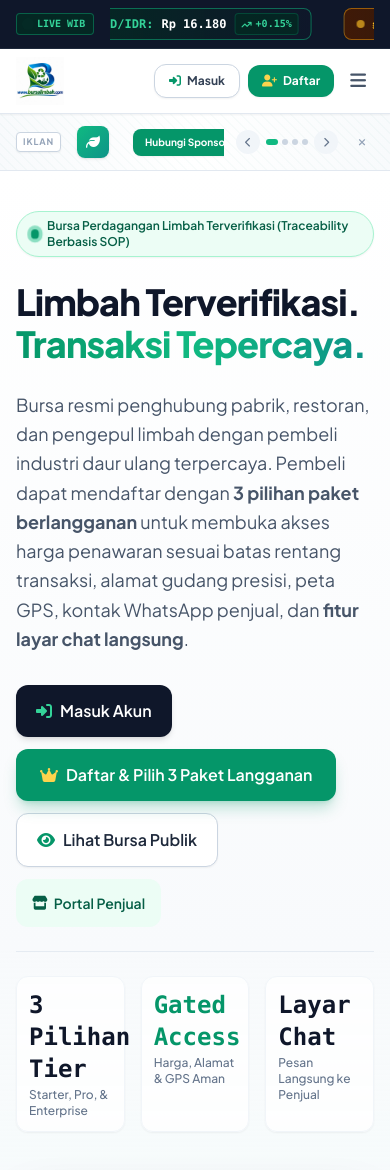
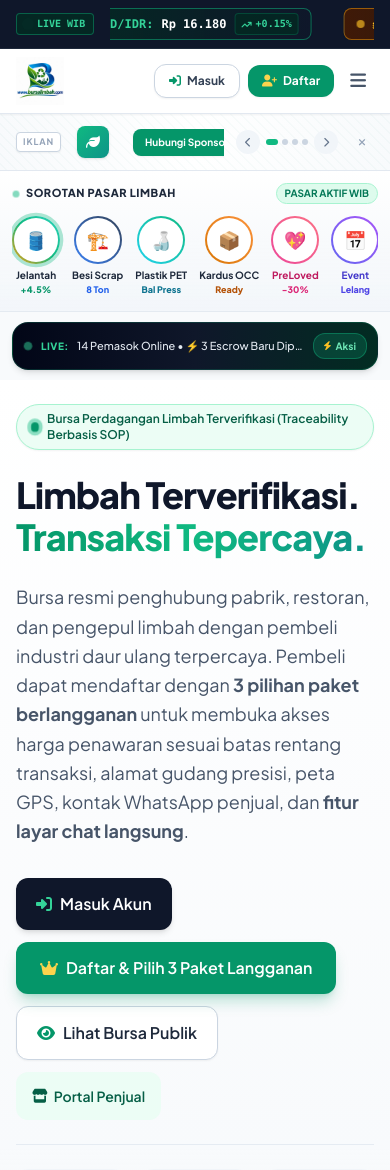
Before and after one commit to gamantha/bursalimbah, a PHP site: page / in a window 390 px wide. Shown: the top 1170 px of the page. Run offline with PHP 8.4, Linux system fonts and the light colour scheme; some libraries are stand-ins or nearby versions.

Commit message:
feat: tampilan mobile view lebih dinamis (story discovery hub, banner aktivitas realtime, bilah pencarian instan, dan bottom sheet aksi cepat)

```diff
--- a/css/style.css
+++ b/css/style.css
@@ -217,3 +217,56 @@ input[type="range"] {
 .mobile-safe-bottom {
   padding-bottom: max(env(safe-area-inset-bottom, 0px), 6px);
 }
+
+/* Mobile Dynamic Interactive Elements */
+@keyframes storyPulse {
+  0%, 100% {
+    box-shadow: 0 0 0 2px rgba(16, 185, 129, 0.6);
+  }
+  50% {
+    box-shadow: 0 0 0 4px rgba(16, 185, 129, 0.2);
+  }
+}
+
+.story-ring-active {
+  animation: storyPulse 2s infinite ease-in-out;
+}
+
+@keyframes liveBadgeBlink {
+  0%, 100% { opacity: 1; transform: scale(1); }
+  50% { opacity: 0.5; transform: scale(0.85); }
+}
+
+.live-badge-dot {
+  animation: liveBadgeBlink 1.5s infinite;
+}
+
+@keyframes slideUpModal {
+  from {
+    transform: translateY(100%);
+    opacity: 0;
+  }
+  to {
+    transform: translateY(0);
+    opacity: 1;
+  }
+}
+
+.mobile-sheet-animate {
+  animation: slideUpModal 0.25s cubic-bezier(0.16, 1, 0.3, 1) forwards;
+}
+
+.tap-highlight:active {
+  transform: scale(0.95);
+  transition: transform 0.12s ease-out;
+}
+
+/* Smooth Tab Underline for Mobile Dock */
+.mobile-nav-btn.active {
+  color: #059669;
+}
+.mobile-nav-btn.active .dock-icon-wrap {
+  background-color: #ecfdf5;
+  color: #059669;
+  transform: translateY(-2px);
+}
--- a/index.html
+++ b/index.html
@@ -587,8 +587,113 @@
     <!-- ================= TAMPILAN 1: HALAMAN DEPAN (PUBLIK) ================= -->
     <div id="view-public" class="tab-content">
 
+      <!-- ================= STRIP DISCOVERY STORY HIGHLIGHTS (KHUSUS MOBILE) ================= -->
+      <div class="lg:hidden bg-gradient-to-b from-white via-slate-50 to-slate-100/80 border-b border-slate-200/90 px-3 pt-3 pb-2.5">
+        <div class="flex items-center justify-between mb-2">
+          <span class="text-[11px] font-extrabold uppercase text-slate-800 tracking-wider flex items-center gap-1.5">
+            <span class="w-2 h-2 rounded-full bg-emerald-500 live-badge-dot"></span>
+            Sorotan Pasar Limbah
+          </span>
+          <span class="text-[10px] text-emerald-700 font-bold bg-emerald-100/70 px-2 py-0.5 rounded-full border border-emerald-200">
+            PASAR AKTIF WIB
+          </span>
+        </div>
+
+        <div class="flex items-center space-x-3 overflow-x-auto no-scrollbar py-1">
+          <!-- Story 1: Jelantah -->
+          <button onclick="app.filterMobileByCat('cat_jelantah')" class="flex flex-col items-center shrink-0 tap-highlight group">
+            <div class="w-12 h-12 rounded-full p-0.5 bg-gradient-to-tr from-amber-500 via-emerald-500 to-teal-400 story-ring-active shadow-xs">
+              <div class="w-full h-full rounded-full bg-white flex items-center justify-center text-lg overflow-hidden">
+                🛢️
+              </div>
+            </div>
+            <span class="text-[10px] font-bold text-slate-800 mt-1 truncate max-w-[62px]">Jelantah</span>
+            <span class="text-[9px] font-extrabold text-emerald-600">+4.5%</span>
+          </button>
+
+          <!-- Story 2: Besi Scrap -->
+          <button onclick="app.filterMobileByCat('cat_besi')" class="flex flex-col items-center shrink-0 tap-highlight group">
+            <div class="w-12 h-12 rounded-full p-0.5 bg-gradient-to-tr from-blue-500 to-slate-700 shadow-xs">
+              <div class="w-full h-full rounded-full bg-white flex items-center justify-center text-lg overflow-hidden">
+                🏗️
+              </div>
+            </div>
+            <span class="text-[10px] font-bold text-slate-800 mt-1 truncate max-w-[62px]">Besi Scrap</span>
+            <span class="text-[9px] font-extrabold text-blue-600">8 Ton</span>
+          </button>
+
+          <!-- Story 3: Plastik PET -->
+          <button onclick="app.filterMobileByCat('cat_plastik')" class="flex flex-col items-center shrink-0 tap-highlight group">
+            <div class="w-12 h-12 rounded-full p-0.5 bg-gradient-to-tr from-cyan-400 to-emerald-500 shadow-xs">
+              <div class="w-full h-full rounded-full bg-white flex items-center justify-center text-lg overflow-hidden">
+                🍶
+              </div>
+            </div>
+            <span class="text-[10px] font-bold text-slate-800 mt-1 truncate max-w-[62px]">Plastik PET</span>
+            <span class="text-[9px] font-extrabold text-cyan-700">Bal Press</span>
+          </button>
+
+          <!-- Story 4: Kardus OCC -->
+          <button onclick="app.filterMobileByCat('cat_kardus')" class="flex flex-col items-center shrink-0 tap-highlight group">
+            <div class="w-12 h-12 rounded-full p-0.5 bg-gradient-to-tr from-amber-600 to-orange-400 shadow-xs">
+              <div class="w-full h-full rounded-full bg-white flex items-center justify-center text-lg overflow-hidden">
+                📦
+              </div>
+            </div>
+            <span class="text-[10px] font-bold text-slate-800 mt-1 truncate max-w-[62px]">Kardus OCC</span>
+            <span class="text-[9px] font-extrabold text-amber-700">Ready</span>
+          </button>
+
+          <!-- Story 5: PreLoved Mesin -->
+          <button onclick="app.navigateToSection('preloved')" class="flex flex-col items-center shrink-0 tap-highlight group">
+            <div class="w-12 h-12 rounded-full p-0.5 bg-gradient-to-tr from-pink-500 to-rose-400 shadow-xs">
+              <div class="w-full h-full rounded-full bg-white flex items-center justify-center text-lg overflow-hidden">
+                💖
+              </div>
+            </div>
+            <span class="text-[10px] font-bold text-pink-700 mt-1 truncate max-w-[62px]">PreLoved</span>
+            <span class="text-[9px] font-extrabold text-pink-600">-30%</span>
+          </button>
+
+          <!-- Story 6: Event Lelang -->
+          <button onclick="app.navigateToSection('event')" class="flex flex-col items-center shrink-0 tap-highlight group">
+            <div class="w-12 h-12 rounded-full p-0.5 bg-gradient-to-tr from-indigo-500 to-purple-500 shadow-xs">
+              <div class="w-full h-full rounded-full bg-white flex items-center justify-center text-lg overflow-hidden">
+                📅
+              </div>
+            </div>
+            <span class="text-[10px] font-bold text-indigo-700 mt-1 truncate max-w-[62px]">Event</span>
+            <span class="text-[9px] font-extrabold text-indigo-600">Lelang</span>
+          </button>
+
+          <!-- Story 7: Kalkulator ESG -->
+          <button onclick="app.navigateToSection('kalkulator')" class="flex flex-col items-center shrink-0 tap-highlight group">
+            <div class="w-12 h-12 rounded-full p-0.5 bg-gradient-to-tr from-emerald-600 to-teal-700 shadow-xs">
+              <div class="w-full h-full rounded-full bg-white flex items-center justify-center text-lg overflow-hidden">
+                🧮
+              </div>
+            </div>
+            <span class="text-[10px] font-bold text-emerald-800 mt-1 truncate max-w-[62px]">Kalkulator</span>
+            <span class="text-[9px] font-extrabold text-emerald-600">Hitung DP</span>
+          </button>
+        </div>
+      </div>
+
+      <!-- ================= BANNER AKTIVITAS PASAR REALTIME (MOBILE) ================= -->
+      <div class="lg:hidden mx-3 my-2.5 p-2.5 rounded-2xl bg-gradient-to-r from-slate-950 via-slate-900 to-emerald-950 text-white shadow-md flex items-center justify-between text-xs border border-emerald-500/20">
+        <div class="flex items-center space-x-2 truncate min-w-0">
+          <span class="w-2.5 h-2.5 rounded-full bg-emerald-400 live-badge-dot shrink-0"></span>
+          <span class="font-extrabold text-emerald-400 shrink-0 text-[10px] tracking-wider uppercase">LIVE:</span>
+          <span class="truncate text-[11px] text-slate-200 font-medium" id="mobile-live-pulse-text">14 Pemasok Online • ⚡ 3 Escrow Baru Diproses • 📈 Jelantah +4.5%</span>
+        </div>
+        <button onclick="app.showMobileQuickActionSheet()" class="shrink-0 ml-2 px-2.5 py-1 rounded-xl bg-emerald-500/20 text-emerald-300 text-[10px] font-bold border border-emerald-500/40 active:scale-95 transition flex items-center space-x-1">
+          <i class="fa-solid fa-bolt text-amber-400 text-[9px]"></i>
+          <span>Aksi</span>
+        </button>
+      </div>
+
       <!-- HERO SECTION UTAMA -->
-      <section id="hero" class="relative overflow-hidden pt-10 pb-16 lg:pt-14 lg:pb-20 bg-gradient-to-b from-white via-slate-50 to-emerald-50/40">
+      <section id="hero" class="relative overflow-hidden pt-6 pb-14 lg:pt-14 lg:pb-20 bg-gradient-to-b from-white via-slate-50 to-emerald-50/40">
         <div class="absolute top-0 left-1/2 -translate-x-1/2 w-full max-w-7xl h-96 bg-gradient-to-r from-emerald-100/60 via-teal-50/40 to-cyan-100/50 blur-3xl -z-10 rounded-full pointer-events-none"></div>
 
         <div class="max-w-7xl mx-auto px-4 sm:px-6 lg:px-8">
@@ -716,40 +821,55 @@
         </div>
       </section>
 
-      <!-- ================= STRIP KATEGORI CEPAT MOBILE (HORIZONTALLY SCROLLABLE) ================= -->
-      <div class="lg:hidden bg-white/95 backdrop-blur-md border-b border-slate-200/90 py-2.5 px-3 sticky top-16 z-30 shadow-xs">
+      <!-- ================= STRIP KATEGORI CEPAT & PENCARIAN INSTAN MOBILE (STICKY) ================= -->
+      <div class="lg:hidden bg-white/95 backdrop-blur-md border-b border-slate-200/90 p-2.5 sticky top-16 z-30 shadow-sm space-y-2">
+        <!-- Bilah Pencarian Realtime Mobile -->
+        <div class="flex items-center gap-2">
+          <div class="relative flex-1">
+            <i class="fa-solid fa-magnifying-glass absolute left-3 top-2.5 text-slate-400 text-xs"></i>
+            <input type="text" id="mobile-live-search-input" oninput="app.handleMobileInstantSearch(this.value)" placeholder="Cari pasokan limbah (jelantah, besi, pet)..." class="w-full bg-slate-100/90 border border-slate-200/80 rounded-xl pl-8 pr-7 py-2 text-xs focus:ring-2 focus:ring-brand-500 focus:bg-white focus:outline-none transition">
+            <button type="button" onclick="document.getElementById('mobile-live-search-input').value=''; app.handleMobileInstantSearch('');" class="absolute right-2.5 top-2.5 text-slate-400 hover:text-slate-600 text-xs">
+              <i class="fa-solid fa-circle-xmark"></i>
+            </button>
+          </div>
+          <button type="button" onclick="app.showMobileQuickActionSheet()" class="w-8 h-8 rounded-xl bg-slate-900 text-amber-300 flex items-center justify-center text-xs shrink-0 active:scale-90 shadow transition" title="Menu Aksi Cepat">
+            <i class="fa-solid fa-bolt"></i>
+          </button>
+        </div>
+
+        <!-- Horizontal Scrollable Chips -->
         <div class="flex items-center space-x-2 overflow-x-auto no-scrollbar py-0.5">
-          <button onclick="app.filterMobileByCat('all')" class="mobile-chip-filter px-3.5 py-1.5 rounded-full text-xs font-bold shrink-0 bg-emerald-600 text-white shadow-xs transition active:scale-95 flex items-center space-x-1.5">
+          <button onclick="app.filterMobileByCat('all')" class="mobile-chip-filter px-3 py-1.5 rounded-full text-xs font-bold shrink-0 bg-emerald-600 text-white shadow-xs transition active:scale-95 flex items-center space-x-1.5">
             <i class="fa-solid fa-layer-group text-[10px]"></i>
             <span>Semua</span>
           </button>
-          <button onclick="app.filterMobileByCat('cat_jelantah')" class="mobile-chip-filter px-3.5 py-1.5 rounded-full text-xs font-semibold shrink-0 bg-slate-100 text-slate-700 hover:bg-emerald-50 hover:text-emerald-700 border border-slate-200 transition active:scale-95 flex items-center space-x-1.5">
-            <span>🛢️ Jelantah (UCO)</span>
-          </button>
-          <button onclick="app.filterMobileByCat('cat_besi')" class="mobile-chip-filter px-3.5 py-1.5 rounded-full text-xs font-semibold shrink-0 bg-slate-100 text-slate-700 hover:bg-emerald-50 hover:text-emerald-700 border border-slate-200 transition active:scale-95 flex items-center space-x-1.5">
+          <button onclick="app.filterMobileByCat('cat_jelantah')" class="mobile-chip-filter px-3 py-1.5 rounded-full text-xs font-semibold shrink-0 bg-slate-100 text-slate-700 hover:bg-emerald-50 hover:text-emerald-700 border border-slate-200 transition active:scale-95 flex items-center space-x-1.5">
+            <span>🛢️ Jelantah</span>
+          </button>
+          <button onclick="app.filterMobileByCat('cat_besi')" class="mobile-chip-filter px-3 py-1.5 rounded-full text-xs font-semibold shrink-0 bg-slate-100 text-slate-700 hover:bg-emerald-50 hover:text-emerald-700 border border-slate-200 transition active:scale-95 flex items-center space-x-1.5">
             <span>🏗️ Besi Scrap</span>
           </button>
-          <button onclick="app.filterMobileByCat('cat_plastik')" class="mobile-chip-filter px-3.5 py-1.5 rounded-full text-xs font-semibold shrink-0 bg-slate-100 text-slate-700 hover:bg-emerald-50 hover:text-emerald-700 border border-slate-200 transition active:scale-95 flex items-center space-x-1.5">
+          <button onclick="app.filterMobileByCat('cat_plastik')" class="mobile-chip-filter px-3 py-1.5 rounded-full text-xs font-semibold shrink-0 bg-slate-100 text-slate-700 hover:bg-emerald-50 hover:text-emerald-700 border border-slate-200 transition active:scale-95 flex items-center space-x-1.5">
             <span>🍶 Plastik PET</span>
           </button>
-          <button onclick="app.filterMobileByCat('cat_kardus')" class="mobile-chip-filter px-3.5 py-1.5 rounded-full text-xs font-semibold shrink-0 bg-slate-100 text-slate-700 hover:bg-emerald-50 hover:text-emerald-700 border border-slate-200 transition active:scale-95 flex items-center space-x-1.5">
+          <button onclick="app.filterMobileByCat('cat_kardus')" class="mobile-chip-filter px-3 py-1.5 rounded-full text-xs font-semibold shrink-0 bg-slate-100 text-slate-700 hover:bg-emerald-50 hover:text-emerald-700 border border-slate-200 transition active:scale-95 flex items-center space-x-1.5">
             <span>📦 Kardus OCC</span>
           </button>
-          <button onclick="app.filterMobileByCat('cat_oli')" class="mobile-chip-filter px-3.5 py-1.5 rounded-full text-xs font-semibold shrink-0 bg-slate-100 text-slate-700 hover:bg-emerald-50 hover:text-emerald-700 border border-slate-200 transition active:scale-95 flex items-center space-x-1.5">
+          <button onclick="app.filterMobileByCat('cat_oli')" class="mobile-chip-filter px-3 py-1.5 rounded-full text-xs font-semibold shrink-0 bg-slate-100 text-slate-700 hover:bg-emerald-50 hover:text-emerald-700 border border-slate-200 transition active:scale-95 flex items-center space-x-1.5">
             <span>🛢️ Oli Bekas</span>
           </button>
-          <button onclick="app.filterMobileByCat('cat_tembaga')" class="mobile-chip-filter px-3.5 py-1.5 rounded-full text-xs font-semibold shrink-0 bg-slate-100 text-slate-700 hover:bg-emerald-50 hover:text-emerald-700 border border-slate-200 transition active:scale-95 flex items-center space-x-1.5">
+          <button onclick="app.filterMobileByCat('cat_tembaga')" class="mobile-chip-filter px-3 py-1.5 rounded-full text-xs font-semibold shrink-0 bg-slate-100 text-slate-700 hover:bg-emerald-50 hover:text-emerald-700 border border-slate-200 transition active:scale-95 flex items-center space-x-1.5">
             <span>⚡ Tembaga</span>
           </button>
-          <button onclick="app.navigateToSection('preloved')" class="mobile-chip-filter px-3.5 py-1.5 rounded-full text-xs font-semibold shrink-0 bg-pink-50 text-pink-700 hover:bg-pink-100 border border-pink-200 transition active:scale-95 flex items-center space-x-1.5">
+          <button onclick="app.navigateToSection('preloved')" class="mobile-chip-filter px-3 py-1.5 rounded-full text-xs font-semibold shrink-0 bg-pink-50 text-pink-700 hover:bg-pink-100 border border-pink-200 transition active:scale-95 flex items-center space-x-1.5">
             <i class="fa-solid fa-heart text-pink-500 text-[10px]"></i>
             <span>PreLoved</span>
           </button>
-          <button onclick="app.navigateToSection('event')" class="mobile-chip-filter px-3.5 py-1.5 rounded-full text-xs font-semibold shrink-0 bg-indigo-50 text-indigo-700 hover:bg-indigo-100 border border-indigo-200 transition active:scale-95 flex items-center space-x-1.5">
+          <button onclick="app.navigateToSection('event')" class="mobile-chip-filter px-3 py-1.5 rounded-full text-xs font-semibold shrink-0 bg-indigo-50 text-indigo-700 hover:bg-indigo-100 border border-indigo-200 transition active:scale-95 flex items-center space-x-1.5">
             <i class="fa-solid fa-calendar-star text-indigo-500 text-[10px]"></i>
             <span>Event</span>
           </button>
-          <button onclick="app.navigateToSection('kalkulator')" class="mobile-chip-filter px-3.5 py-1.5 rounded-full text-xs font-semibold shrink-0 bg-emerald-50 text-emerald-800 hover:bg-emerald-100 border border-emerald-200 transition active:scale-95 flex items-center space-x-1.5">
+          <button onclick="app.navigateToSection('kalkulator')" class="mobile-chip-filter px-3 py-1.5 rounded-full text-xs font-semibold shrink-0 bg-emerald-50 text-emerald-800 hover:bg-emerald-100 border border-emerald-200 transition active:scale-95 flex items-center space-x-1.5">
             <i class="fa-solid fa-calculator text-emerald-600 text-[10px]"></i>
             <span>Kalkulator</span>
           </button>
@@ -2558,6 +2678,81 @@
     </div>
   </nav>
 
+  <!-- ================= MODAL 8: MOBILE QUICK ACTION BOTTOM SHEET ================= -->
+  <div id="modal-mobile-quick-actions" class="fixed inset-0 z-50 bg-slate-950/70 backdrop-blur-xs hidden items-end justify-center p-0 sm:p-4 lg:hidden">
+    <div class="bg-white w-full rounded-t-3xl sm:rounded-3xl p-5 shadow-2xl border-t sm:border border-slate-200 space-y-4 mobile-sheet-animate max-w-md mx-auto">
+      <div class="flex items-center justify-between pb-3 border-b border-slate-100">
+        <div class="flex items-center space-x-2">
+          <div class="w-8 h-8 rounded-xl bg-amber-100 text-amber-800 flex items-center justify-center text-sm font-bold">
+            <i class="fa-solid fa-bolt"></i>
+          </div>
+          <div>
+            <h3 class="font-extrabold text-sm text-slate-900">Aksi Cepat Pasar Limbah</h3>
+            <p class="text-[10px] text-slate-500">Pintasan transaksi dan pemantauan harga</p>
+          </div>
+        </div>
+        <button type="button" onclick="app.closeMobileQuickActionSheet()" class="p-1.5 rounded-lg text-slate-400 hover:text-slate-600">
+          <i class="fa-solid fa-xmark text-lg"></i>
+        </button>
+      </div>
+
+      <div class="grid grid-cols-2 gap-2.5">
+        <button onclick="app.closeMobileQuickActionSheet(); app.navigateToSection('kalkulator')" class="p-3 rounded-2xl bg-emerald-50/80 border border-emerald-200 text-left tap-highlight group flex items-start space-x-3">
+          <div class="w-9 h-9 rounded-xl bg-emerald-600 text-white flex items-center justify-center shrink-0 text-sm shadow-xs">
+            <i class="fa-solid fa-calculator"></i>
+          </div>
+          <div>
+            <span class="text-xs font-bold text-slate-900 group-hover:text-emerald-900 block">Kalkulator DP</span>
+            <span class="text-[10px] text-slate-500 block leading-tight mt-0.5">Hitung nilai limbah & DP 30%</span>
+          </div>
+        </button>
+
+        <button onclick="app.closeMobileQuickActionSheet(); app.showLoginPage('seller')" class="p-3 rounded-2xl bg-slate-50 border border-slate-200 text-left tap-highlight group flex items-start space-x-3">
+          <div class="w-9 h-9 rounded-xl bg-slate-900 text-emerald-400 flex items-center justify-center shrink-0 text-sm shadow-xs">
+            <i class="fa-solid fa-store"></i>
+          </div>
+          <div>
+            <span class="text-xs font-bold text-slate-900 block">Jual Pasokan</span>
+            <span class="text-[10px] text-slate-500 block leading-tight mt-0.5">Login / Pasang limbah</span>
+          </div>
+        </button>
+
+        <button onclick="app.closeMobileQuickActionSheet(); app.navigateToSection('postingan-publik')" class="p-3 rounded-2xl bg-slate-50 border border-slate-200 text-left tap-highlight group flex items-start space-x-3">
+          <div class="w-9 h-9 rounded-xl bg-blue-600 text-white flex items-center justify-center shrink-0 text-sm shadow-xs">
+            <i class="fa-solid fa-boxes-stacked"></i>
+          </div>
+          <div>
+            <span class="text-xs font-bold text-slate-900 block">Bursa Komoditas</span>
+            <span class="text-[10px] text-slate-500 block leading-tight mt-0.5">Cek pasokan & permintaan</span>
+          </div>
+        </button>
+
+        <button onclick="app.closeMobileQuickActionSheet(); app.navigateToSection('event')" class="p-3 rounded-2xl bg-indigo-50/80 border border-indigo-200 text-left tap-highlight group flex items-start space-x-3">
+          <div class="w-9 h-9 rounded-xl bg-indigo-600 text-white flex items-center justify-center shrink-0 text-sm shadow-xs">
+            <i class="fa-solid fa-calendar-star"></i>
+          </div>
+          <div>
+            <span class="text-xs font-bold text-slate-900 group-hover:text-indigo-950 block">Jadwal Event</span>
+            <span class="text-[10px] text-slate-500 block leading-tight mt-0.5">Lelang & temu bisnis</span>
+          </div>
+        </button>
+      </div>
+
+      <div class="p-3 rounded-2xl bg-slate-900 text-white flex items-center justify-between text-xs">
+        <div class="flex items-center space-x-2.5">
+          <i class="fa-brands fa-whatsapp text-emerald-400 text-lg"></i>
+          <div>
+            <div class="font-bold text-[11px]">Bantuan Kurator & CS</div>
+            <div class="text-[10px] text-slate-400">Tanya transaksi rekening bersama</div>
+          </div>
+        </div>
+        <a href="https://wa.me/6281234567890" target="_blank" class="px-3 py-1.5 rounded-xl bg-emerald-500 hover:bg-emerald-600 text-white font-bold text-[11px] transition shadow">
+          Chat WA
+        </a>
+      </div>
+    </div>
+  </div>
+
   <!-- WADAH TOAST -->
   <div id="toast-container" class="fixed bottom-20 lg:bottom-5 right-5 z-50 flex flex-col space-y-2 pointer-events-none"></div>
 
```
Also changed, not shown: js/app.js.
